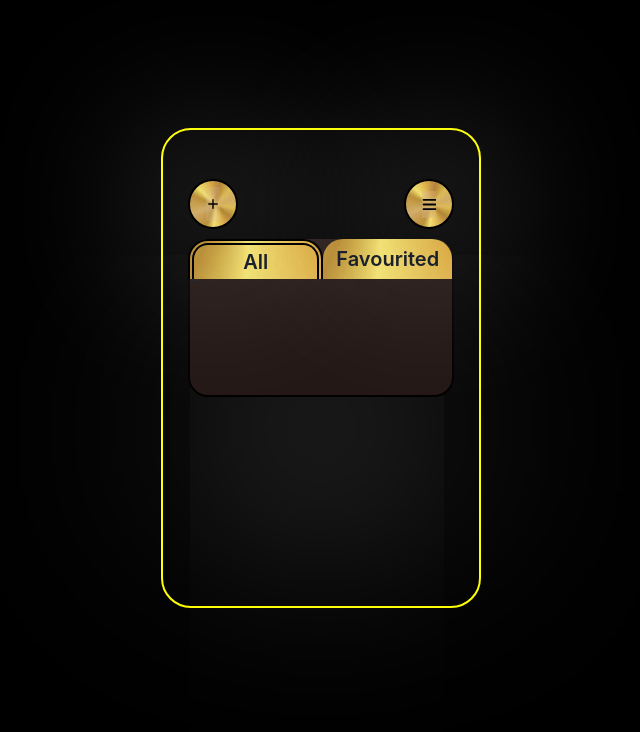
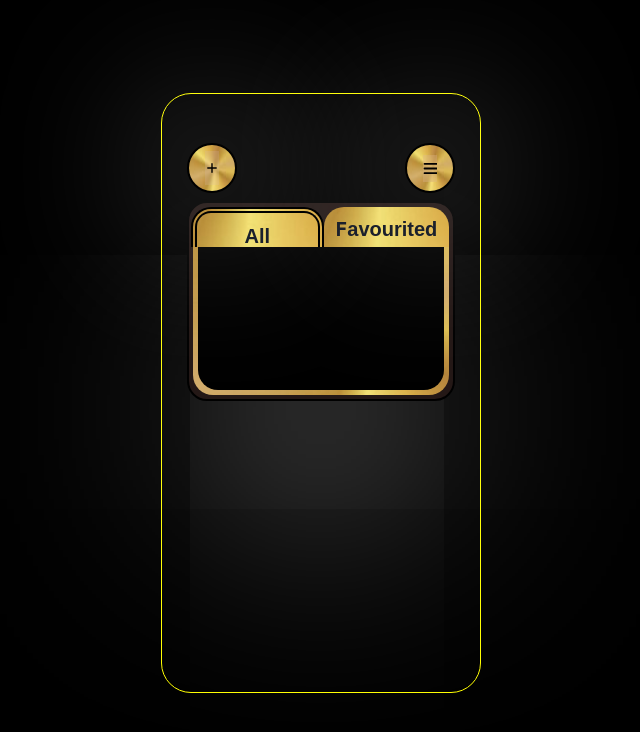
Before and after one commit to M-Ibrokhiiim/MPlayer, a React (Create React App) app in the folder FRONT/app/: page / in a window 1280 px wide. Shown: the top 732 px of the page, without its empty margins (319-959 px from the left). Built offline with nearby package versions, Linux system fonts and the light colour scheme.

Commit message:
Header section's 75% ready

```diff
--- a/FRONT/app/src/App.tsx
+++ b/FRONT/app/src/App.tsx
@@ -7,20 +7,24 @@ import Header from "./components/Header";
 import { useState } from "react";
 
 function App() {
-
-  const [isOpenedList,setList] = useState(false)
+  const [isOpenedList,setList] = useState(true);
+  const [isID,setID] = useState(1)
 
   return (
     <Flex w={'100%'} bg={'black'} h={'100vh'} textOverflow={'hidden'} justifyContent={'center'}>
-       <Box border={'2px solid yellow'}
-
+       <Box border={'1px solid yellow'}
         w={{base:"96vw", sm:"70vw",md:"50vw",lg:"40vw", xl:"25vw","2xl":"24vw"}}
-        h={{base:"80vh", sm:"80vh",md:"75vh",xl:"60vh","2xl":"72vh"}}
-        mt={{base:"20vw",sm:"10vh",xl:"10vw","2xl":"6vw"}}
+        h={{base:isOpenedList ? '85vh' :"80vh", sm:isOpenedList ? "90vw" :"80vh",md:isOpenedList ? "95vw" :"75vh",lg:isOpenedList ? "85vh" :"68vw", xl: isOpenedList ? "75vh" :"65vh","2xl": isOpenedList ? "78vh" : "70vh"}}
+        mt={{base:"20vw",sm:"10vh",xl:"7.3vw","2xl":"6vw"}}
         borderRadius={{base:"30px"}}
         p={"25px"}
         >
-         <Header/>
+         <Header
+          isOpenedList={isOpenedList}
+          setList={setList}
+          isID={isID}
+          setID={setID}
+         />
        </Box>
     </Flex>
   );
--- a/FRONT/app/src/components/Header.tsx
+++ b/FRONT/app/src/components/Header.tsx
@@ -12,15 +12,16 @@ import { useState } from "react";
 
 import buttonsBG from "../backgrounds/buttonsBG.jpg"
 
+// TYPE CHECKING
+interface Props{
+      isOpenedList:boolean
+      isID:number
+      setID: React.Dispatch<React.SetStateAction<number>>
+      setList: React.Dispatch<React.SetStateAction<boolean>>
+}
 
 
-function Header(){
-
-  const [isOpenedList,setList] = useState(true);
-  const [isID,setID] = useState(1)
-
-
-
+function Header({isOpenedList,isID,setID,setList}:Props){
       return(
         <>
         <Box  mt={6}   display={"flex"} flexDir={"column"} gap={2}  >
@@ -66,16 +67,20 @@ function Header(){
               </Button>
            </Flex>
            {isOpenedList
-           ? <Flex  h={"20vh"} rounded={'20px'} bg={'#241816'} flexDir={'column'} border={"2px solid black"} boxShadow={"0 110px 600px -50px white"}>
-              <Box as="nav" h={"3vh"} w={"100%"}  display={'flex'} justifyContent={"space-between"}>
+           ? <Flex  h={"25vh"} p={1} w={{base:"83vw",sm:"100%"}} rounded={'20px'} bg={'#241816'} flexDir={'column'} border={"2px solid black"} boxShadow={"0 110px 600px -50px white"}>
+              <Box as="nav" h={"3vh"} w={{base:"100%"}}  display={'flex'} justifyContent={"space-between"}>
                  <Button onClick={()=>{setID(1)}} _hover={{opacity:1}} _active={{opacity:1}}  padding={'none'} borderRadius={'none'}  border={isID ===1 ? '6px double black' : ''} borderBottom={'none'}  roundedTopLeft={'20px'} overflow={'hidden'} ml={isID=== 1 ? '-2px' :'none'} roundedTopRight={'20px'} w={'100%'} bgImage={buttonsBG} bgPos={"bottom"}>
-                  <Link  w={'90vw'}    textDecoration="none" _active={{textDecoration:'none'}}  h={"100%"}   fontSize={"20px"}  display={'flex'} justifyContent={'center'} alignItems={'center'} >All</Link>
+                  <Link  w={'90vw'}    textDecoration="none" _active={{textDecoration:'none'}}  h={"100%"}   fontFamily={'fantasy'} fontSize={{base:"15px",md:"20px"}}  display={'flex'} justifyContent={'center'} alignItems={'center'} mt={3}>All</Link>
                  </Button>
                  <Button onClick={()=>{setID(2)}} _hover={{opacity:1}} _active={{opacity:1}}  padding={'none'} borderRadius={'none'}  border={isID === 2 ? '6px double black' : ''} borderBottom={'none'}  roundedTopLeft={ '20px'} overflow={'hidden'} roundedTopRight={'20px'} w={'100%'} mr={isID ===2 ? '-2px' :''} bgImage={buttonsBG} bgPos={"bottom"}>
-                  <Link  w={'90vw'} textAlign={'center'} h={"100%"}  fontSize={"20px"}  display={'flex'} justifyContent={'center'} alignItems={'center'} >Favourited </Link>
+                  <Link  w={'90vw'} textAlign={'center'} h={"100%"}  fontSize={{base:"15px",md:"20px"}}  fontFamily={'fantasy'} display={'flex'} justifyContent={'center'} alignItems={'center'} mt={1} ><span style={{fontFamily:"mono"}} >F</span> avourited </Link>
                  </Button>
               </Box>
-              <Text>a</Text>
+              <Flex  w={'100%'} h={'90vh'} mt={'10px'} p={"5px"}  bgImage={buttonsBG}  borderRadius={'20px'} bgPos={'left'}   roundedTop={'none'}>
+                <Box w="100vw" h={'full'} bg='black' borderBottomRadius={'20px'}>
+
+                </Box>
+              </Flex>
            </Flex>
            :''
            }
```
